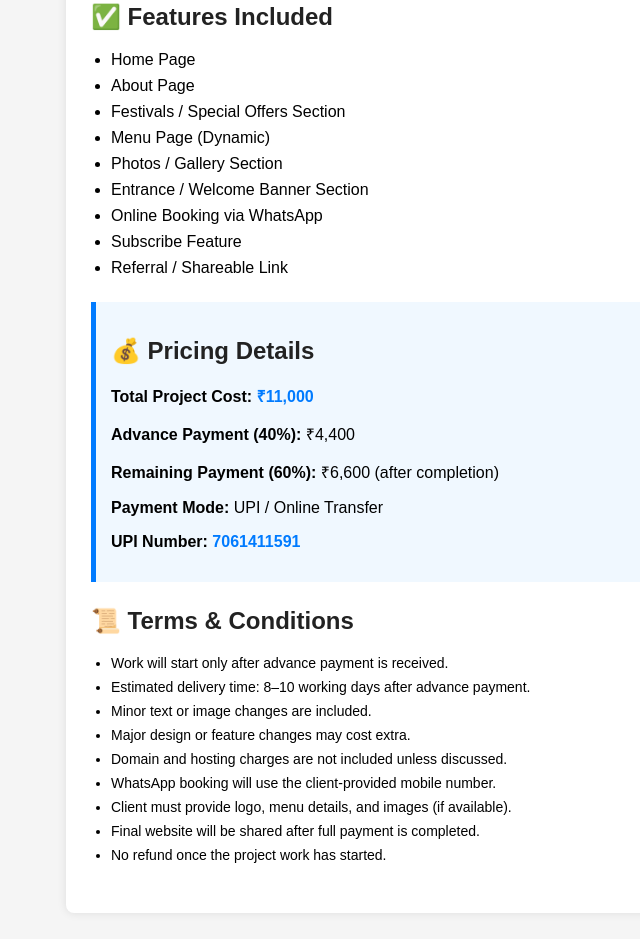
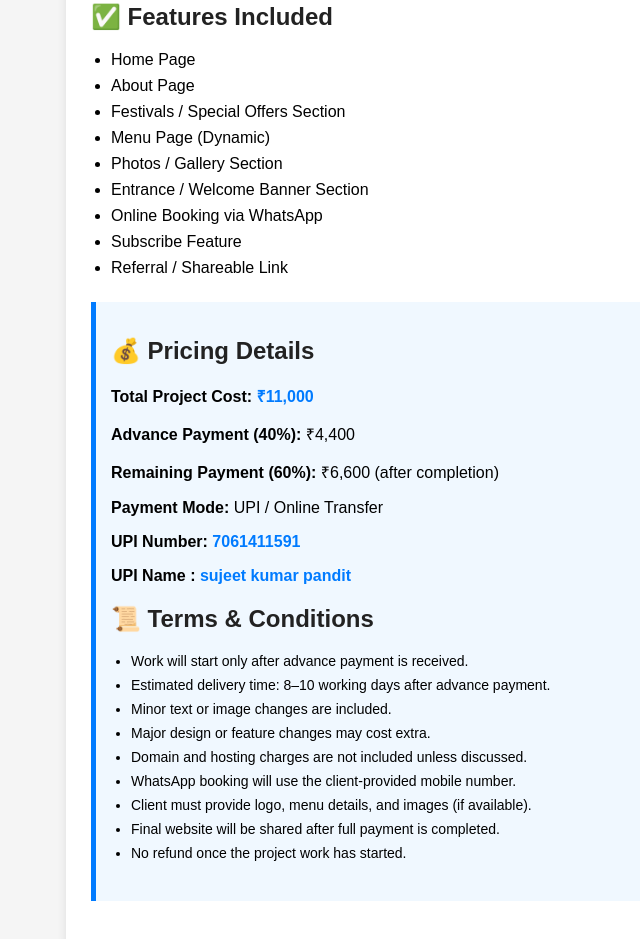
Before and after one commit to sonu162006-max/portfolio-, a plain HTML site: page index.html in a window 1280 px wide. Shown: the part 357-1296 px from the top of the page, without its empty margins (99-739 px from the left). Drawn offline with Linux system fonts and the light colour scheme.

Commit message:
Update index.html

```diff
--- a/index.html
+++ b/index.html
@@ -99,7 +99,7 @@
       <p><strong>Remaining Payment (60%):</strong> ₹6,600 (after completion)</p>
       <p><strong>Payment Mode:</strong> UPI / Online Transfer</p>
       <p><strong>UPI Number:</strong> <span class="highlight">7061411591</span></p>
-    </div>
+      <p><strong>UPI Name :</strong> <span class="highlight">sujeet kumar pandit</span></p>
 
     <div class="section">
       <h2>📜 Terms & Conditions</h2>
```
